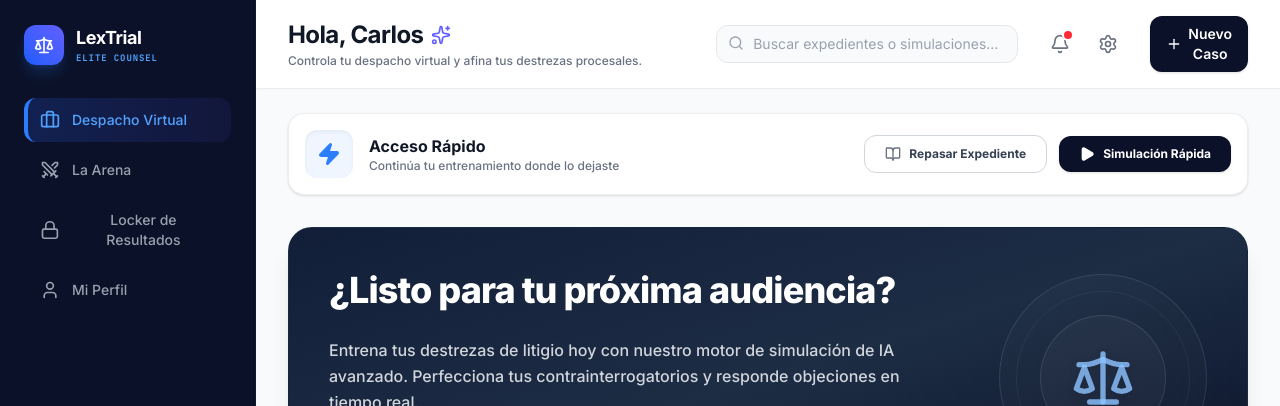
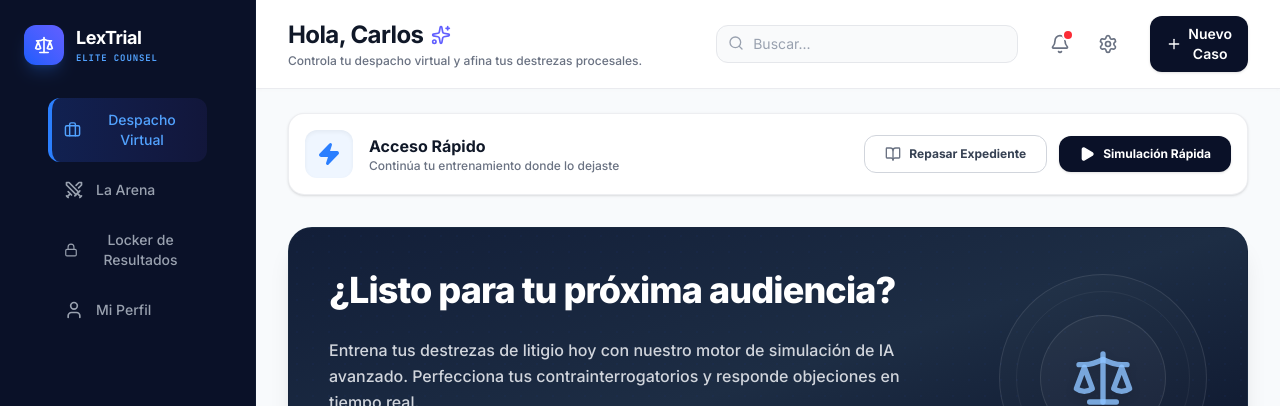
Before and after one commit to Lucatego/Lex-Trial, a React (Vite) app: page / in a window 1280 px wide. Shown: the top 406 px of the page. Built offline with nearby package versions, Linux system fonts and the light colour scheme.

Commit message:
Detalles barra de búsqueda

```diff
--- a/src/App.tsx
+++ b/src/App.tsx
@@ -13,7 +13,6 @@ import { Sparkles, Linkedin, CheckCircle, X } from 'lucide-react';
 
 export default function App() {
   const [currentView, setCurrentView] = useState<string>('despacho');
-  const [isSidebarOpen, setIsSidebarOpen] = useState<boolean>(false);
   const [cases, setCases] = useState<Case[]>(casesData);
   const [searchTerm, setSearchTerm] = useState<string>('');
 
@@ -71,10 +70,11 @@ export default function App() {
   };
 
   // Search filter handler
+  const lowerSearchTerm = searchTerm.toLowerCase();
   const filteredCases = cases.filter(c =>
-    c.title.toLowerCase().includes(searchTerm.toLowerCase()) ||
-    c.type.toLowerCase().includes(searchTerm.toLowerCase()) ||
-    c.skill.toLowerCase().includes(searchTerm.toLowerCase())
+    (c.title?.toLowerCase() || '').includes(lowerSearchTerm) ||
+    (c.type?.toLowerCase() || '').includes(lowerSearchTerm) ||
+    (c.skill?.toLowerCase() || '').includes(lowerSearchTerm)
   );
 
   // Handle case selection from Dashboard cards/quick actions
@@ -165,29 +165,19 @@ export default function App() {
   return (
     <div id="applet-viewport" className="flex flex-col md:flex-row bg-[#F8FAFC] min-h-screen text-gray-800">
 
-      {/* Overlay for mobile sidebar */}
-      {isSidebarOpen && (
-        <div
-          className="fixed inset-0 bg-black/50 z-40 md:hidden transition-opacity"
-          onClick={() => setIsSidebarOpen(false)}
-        />
-      )}
-
       {/* Interactive Left Sidebar */}
       <Sidebar
         currentView={currentView}
         onViewChange={(view) => {
           setCurrentView(view);
           setActiveCaseId(null); // Reset preselected case
-          setIsSidebarOpen(false); // Close on mobile navigation
         }}
         onOpenNewCase={() => setShowNewCaseModal(true)}
         userProgress={userProgress}
-        isOpen={isSidebarOpen}
       />
 
       {/* Main View Container */}
-      <div className="flex-1 flex flex-col min-w-0 min-h-screen overflow-x-hidden">
+      <div className="flex-1 flex flex-col min-w-0 min-h-screen overflow-x-hidden mb-16 md:mb-0">
 
         {/* Top Header Panel */}
         <Header
@@ -195,7 +185,6 @@ export default function App() {
           onOpenNewCase={() => setShowNewCaseModal(true)}
           onSearch={(term) => setSearchTerm(term)}
           onViewChange={(view) => setCurrentView(view)}
-          onToggleSidebar={() => setIsSidebarOpen(true)}
         />
 
         {/* Scrollable View Area */}
--- a/src/components/Header.tsx
+++ b/src/components/Header.tsx
@@ -1,5 +1,5 @@
 import React, { useState } from 'react';
-import { Search, Bell, Settings, Plus, Sparkles, CheckCircle, Scale, Menu } from 'lucide-react';
+import { Search, Bell, Settings, Plus, Sparkles, CheckCircle, Scale } from 'lucide-react';
 import { UserProgress } from '../types';
 
 interface HeaderProps {
@@ -7,10 +7,9 @@ interface HeaderProps {
   onOpenNewCase: () => void;
   onSearch: (term: string) => void;
   onViewChange: (view: string) => void;
-  onToggleSidebar: () => void;
 }
 
-export default function Header({ userProgress, onOpenNewCase, onSearch, onViewChange, onToggleSidebar }: HeaderProps) {
+export default function Header({ userProgress, onOpenNewCase, onSearch, onViewChange }: HeaderProps) {
   const [searchTerm, setSearchTerm] = useState('');
   const [showNotifications, setShowNotifications] = useState(false);
   const [unreadNotifications, setUnreadNotifications] = useState(3);
@@ -38,14 +37,6 @@ export default function Header({ userProgress, onOpenNewCase, onSearch, onViewCh
     <header className="bg-white border-b border-gray-200/80 px-4 sm:px-8 py-4 flex items-center justify-between sticky top-0 z-30 shadow-sm shadow-gray-100/40">
       {/* Title & Greeting / Mobile Logo */}
       <div className="flex items-center space-x-2 sm:space-x-3">
-        {/* Hamburger Menu Mobile */}
-        <button
-          onClick={onToggleSidebar}
-          className="md:hidden p-2 text-gray-500 hover:text-gray-900 hover:bg-gray-100 rounded-xl transition-all"
-        >
-          <Menu className="w-5 h-5" />
-        </button>
-
         {/* Mobile Logo Button */}
         <button
           onClick={() => onViewChange('despacho')}
@@ -80,7 +71,7 @@ export default function Header({ userProgress, onOpenNewCase, onSearch, onViewCh
             type="text"
             value={searchTerm}
             onChange={handleSearchChange}
-            placeholder="Buscar expedientes o simulaciones..."
+            placeholder="Buscar..."
             className="w-full pl-9 pr-4 py-2 bg-gray-50 hover:bg-gray-100/70 focus:bg-white text-sm text-gray-700 placeholder-gray-400 rounded-xl border border-gray-200 focus:outline-none focus:ring-2 focus:ring-blue-500 focus:border-transparent transition-all duration-150"
           />
         </div>
--- a/src/components/Sidebar.tsx
+++ b/src/components/Sidebar.tsx
@@ -14,10 +14,9 @@ interface SidebarProps {
   onViewChange: (view: string) => void;
   onOpenNewCase: () => void;
   userProgress: UserProgress;
-  isOpen: boolean;
 }
 
-export default function Sidebar({ currentView, onViewChange, onOpenNewCase, userProgress, isOpen }: SidebarProps) {
+export default function Sidebar({ currentView, onViewChange, onOpenNewCase, userProgress }: SidebarProps) {
   const menuItems = [
     { id: 'despacho', label: 'Despacho Virtual', icon: Briefcase },
     { id: 'arena', label: 'La Arena', icon: Swords },
@@ -26,9 +25,9 @@ export default function Sidebar({ currentView, onViewChange, onOpenNewCase, user
   ];
 
   return (
-    <aside id="sidebar-container" className={`fixed inset-y-0 left-0 z-50 w-64 bg-[#0A1128] text-gray-300 flex flex-col justify-between h-screen border-r border-[#1D2D44]/30 select-none transform transition-transform duration-300 ease-in-out md:sticky md:top-0 md:translate-x-0 ${isOpen ? 'translate-x-0' : '-translate-x-full'}`}>
+    <aside id="sidebar-container" className="fixed bottom-0 left-0 right-0 h-16 md:h-screen md:sticky md:top-0 md:w-64 bg-[#0A1128] text-gray-300 flex flex-row md:flex-col justify-around md:justify-between border-t md:border-t-0 md:border-r border-[#1D2D44]/30 select-none z-50">
       {/* Brand Logo & Header */}
-      <div className="p-6">
+      <div className="hidden md:block p-6 pb-0">
         <div className="flex items-center space-x-3 mb-8">
           <div className="w-10 h-10 rounded-xl bg-gradient-to-tr from-blue-600 to-indigo-500 flex items-center justify-center shadow-lg shadow-blue-500/20">
             <Scale className="w-5 h-5 text-white" />
@@ -44,7 +43,7 @@ export default function Sidebar({ currentView, onViewChange, onOpenNewCase, user
         </div>
 
         {/* Navigation Links */}
-        <nav className="space-y-1.5">
+        <nav className="flex flex-row md:flex-col items-center justify-around w-full md:w-auto md:space-y-1.5 px-2 py-0 md:p-6 md:pt-0 h-full md:h-auto">
           {menuItems.map((item) => {
             const Icon = item.icon;
             const isActive = currentView === item.id;
@@ -53,14 +52,15 @@ export default function Sidebar({ currentView, onViewChange, onOpenNewCase, user
                 key={item.id}
                 id={`sidebar-nav-${item.id}`}
                 onClick={() => onViewChange(item.id)}
-                className={`w-full flex items-center space-x-3 px-4 py-3 rounded-xl transition-all duration-200 font-sans text-sm font-medium ${
+                className={`flex flex-col md:flex-row items-center justify-center md:justify-start space-y-1 md:space-y-0 md:space-x-3 w-16 md:w-full px-1 md:px-4 py-2 md:py-3 rounded-xl transition-all duration-200 font-sans text-sm font-medium h-full md:h-auto ${
                   isActive
-                    ? 'bg-gradient-to-r from-blue-900/40 to-indigo-900/20 text-blue-400 border-l-4 border-blue-500 pl-3'
+                    ? 'bg-white/5 md:bg-transparent md:bg-gradient-to-r md:from-blue-900/40 md:to-indigo-900/20 text-blue-400 md:border-l-4 md:border-blue-500 md:pl-3'
                     : 'text-gray-400 hover:text-white hover:bg-white/5'
                 }`}
+                title={item.label}
               >
-                <Icon className={`w-5 h-5 ${isActive ? 'text-blue-400' : 'text-gray-400'}`} />
-                <span>{item.label}</span>
+                <Icon className={`w-6 h-6 md:w-5 md:h-5 ${isActive ? 'text-blue-400' : 'text-gray-400'}`} />
+                <span className="hidden md:inline">{item.label}</span>
               </button>
             );
           })}
@@ -68,7 +68,7 @@ export default function Sidebar({ currentView, onViewChange, onOpenNewCase, user
       </div>
 
       {/* Sidebar Footer Section */}
-      <div className="p-4 space-y-4">
+      <div className="hidden md:block p-4 space-y-4">
         {/* New Simulation Button */}
         <button
           id="btn-sidebar-new-simulation"
```
